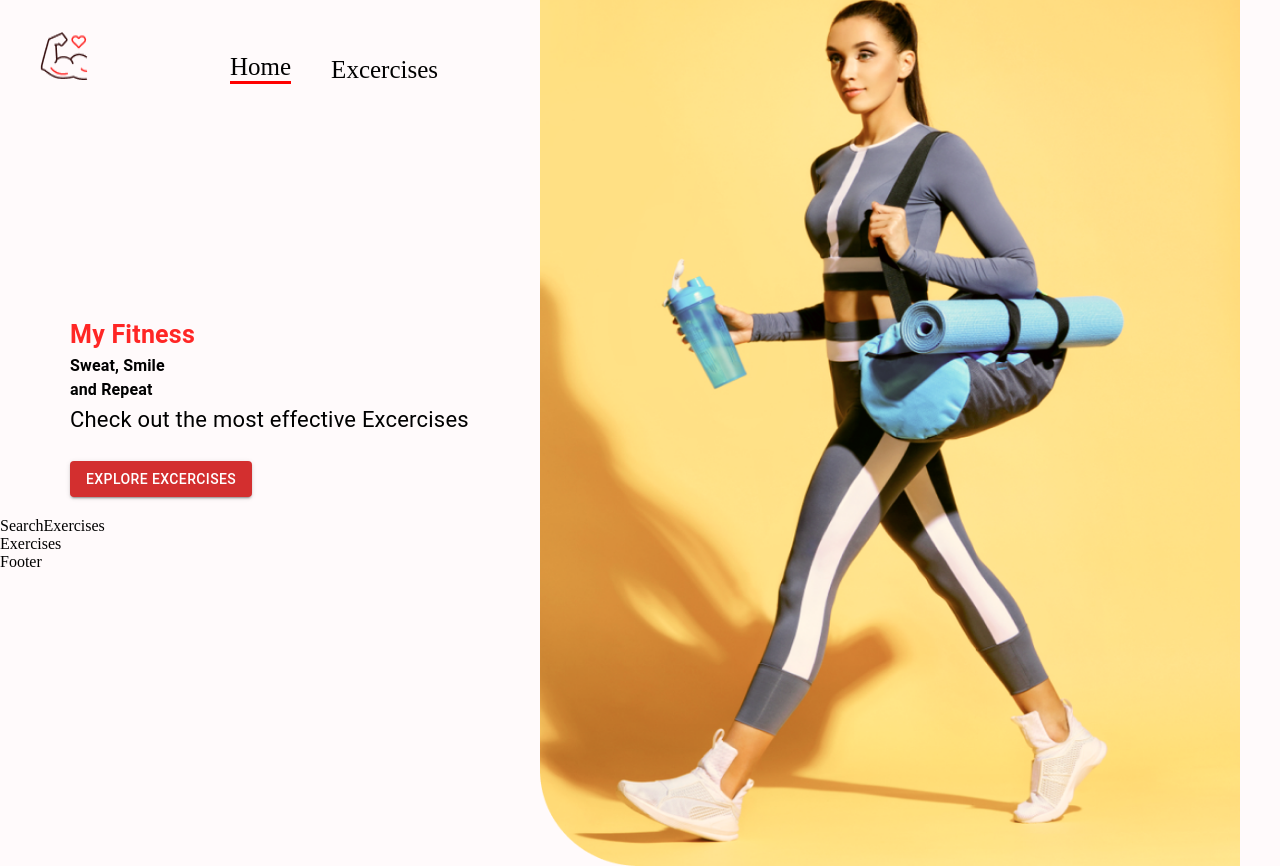
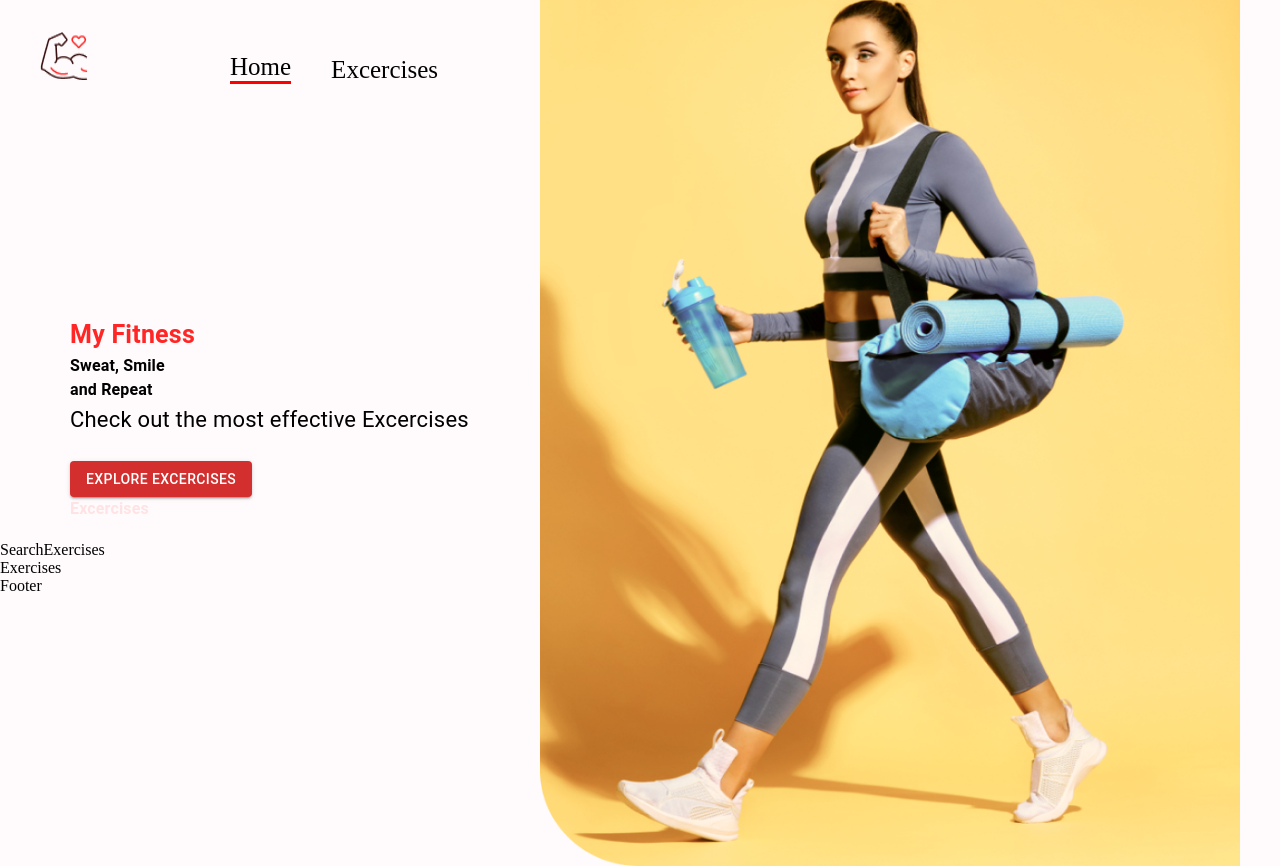
Before and after one commit to V5NEXT/Personnel_Fitness, a React (Create React App) app: page / in a window 1280 px wide. Built offline with nearby package versions, Linux system fonts and the light colour scheme.

Commit message:
Intermediate commit

```diff
--- a/src/components/HeroBanner.js
+++ b/src/components/HeroBanner.js
@@ -16,6 +16,10 @@ const HeroBanner = () => {
         Check out the most effective Excercises
       </Typography>
       <Button href="#exercises" variant='contained' color='error'>Explore Excercises</Button>
+      <Typography fontWeight={600} color="#ff2625"
+      sx={{opacity: 0.1, display:{lg:'block', xs:'none'}}}>
+        Excercises
+      </Typography>
       <img src={HeroBannerImage} alt="bannerimg" className='hero-banner-img'/>
     </Box>
   )
```
